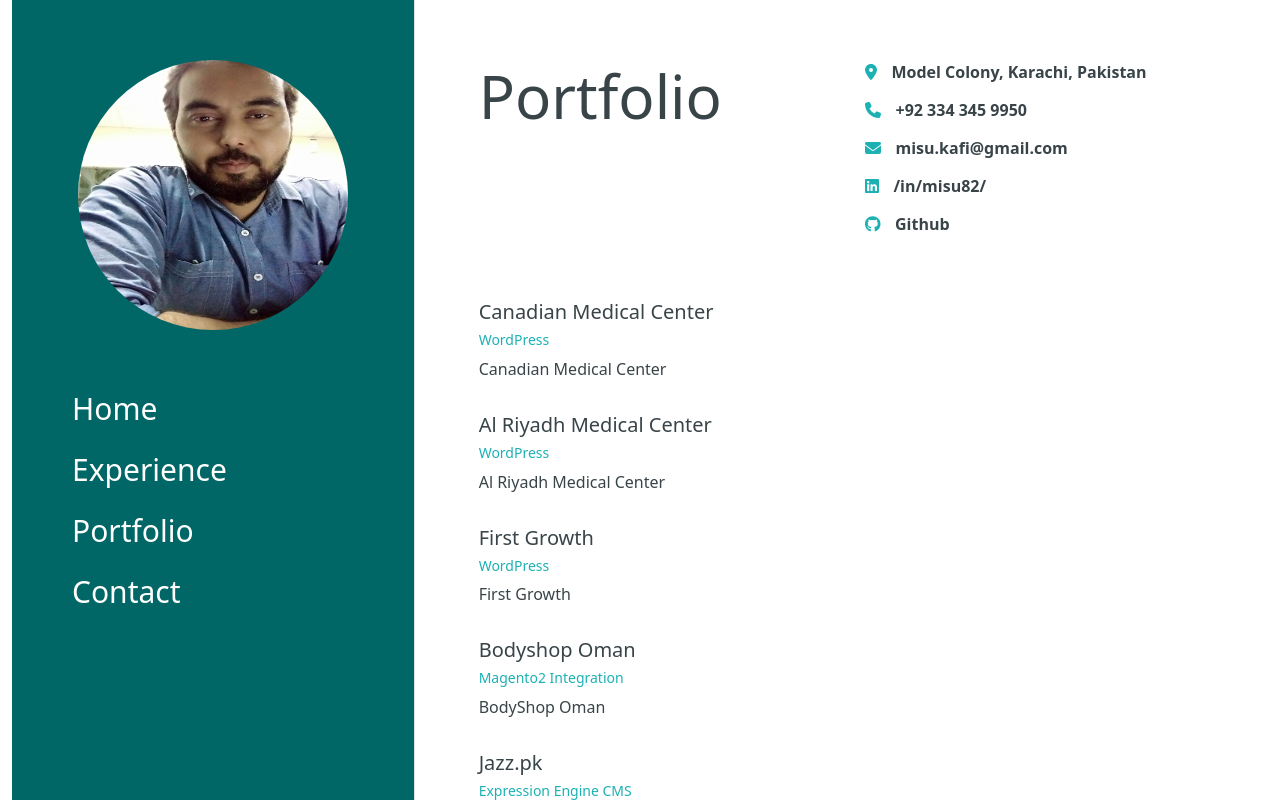
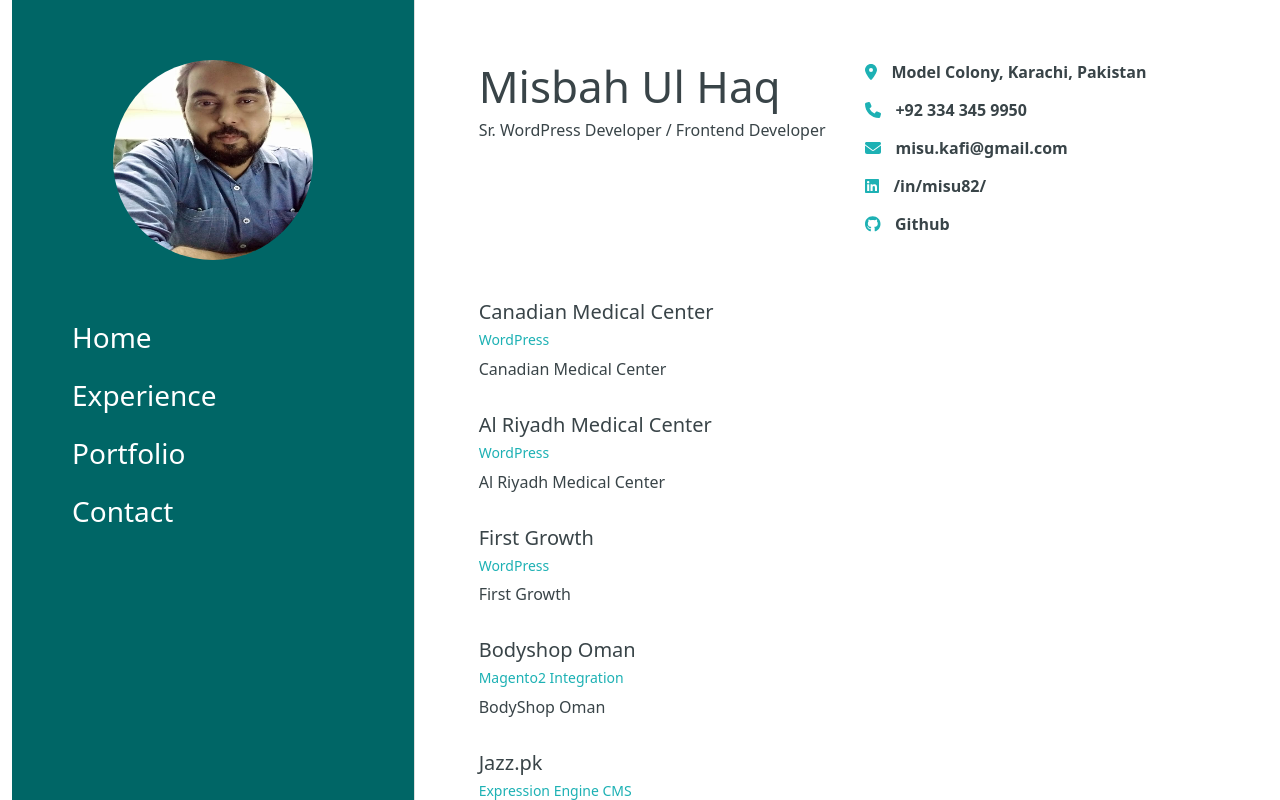
Before and after one commit to MisbahUlHaq1982/react-profile, a React (Create React App) app: page /portfolio in a window 1280 px wide. Built offline with nearby package versions, Linux system fonts and the light colour scheme.

Commit message:
Added new features to React project

```diff
--- a/src/pages/Experience.js
+++ b/src/pages/Experience.js
@@ -15,11 +15,11 @@
           <div className='col-12 col-md-8'>
             <div className='rightSideColumn'>
               <div className='row mb-5 home-intro'>
-                <div className='col'>
-                  <h1>Experience</h1>
-                  {/* <h6>Sr. WordPress Developer / Frontend Developer</h6> */}
+                <div className='col col-sm-12 col-md-12'>
+                  <h1>Misbah Ul Haq</h1>
+                  <h6>Sr. WordPress Developer / Frontend Developer</h6>
                 </div>
-                <div className='col'>
+                <div className='col col-sm-12 col-md-12'>
                   <ul>
                     <li><FontAwesomeIcon icon={faLocationDot} /> <a href='https://www.google.com/maps/place/Model+Colony+Malir+Cantonment,+Karachi,+Pakistan/@24.9012372,67.1794362,15z/data=!3m1!4b1!4m6!3m5!1s0x3eb337623ec7436f:0x48231685184fd3f2!8m2!3d24.9023473!4d67.1892!16zL20vMDlwMWts?entry=ttu&g_ep=EgoyMDI1MDUyNy4wIKXMDSoASAFQAw%3D%3D' target='_blank' rel='noopener noreferrer'>Model Colony, Karachi, Pakistan</a></li>
                     <li><FontAwesomeIcon icon={faPhone} /> +92 334 345 9950</li>
--- a/src/pages/Home.js
+++ b/src/pages/Home.js
@@ -15,11 +15,11 @@
           <div className='col-12 col-md-8'>
             <div className='rightSideColumn'>
               <div className='row mb-5 home-intro'>
-                <div className='col'>
+                <div className='col col-sm-12 col-md-12'>
                   <h1>Misbah Ul Haq</h1>
                   <h6>Sr. WordPress Developer / Frontend Developer</h6>
                 </div>
-                <div className='col'>
+                <div className='col col-sm-12 col-md-12'>
                   <ul>
                     <li><FontAwesomeIcon icon={faLocationDot} /> <a href='https://www.google.com/maps/place/Model+Colony+Malir+Cantonment,+Karachi,+Pakistan/@24.9012372,67.1794362,15z/data=!3m1!4b1!4m6!3m5!1s0x3eb337623ec7436f:0x48231685184fd3f2!8m2!3d24.9023473!4d67.1892!16zL20vMDlwMWts?entry=ttu&g_ep=EgoyMDI1MDUyNy4wIKXMDSoASAFQAw%3D%3D' target='_blank' rel='noopener noreferrer'>Model Colony, Karachi, Pakistan</a></li>
                     <li><FontAwesomeIcon icon={faPhone} /> +92 334 345 9950</li>
--- a/src/pages/portfolio.js
+++ b/src/pages/portfolio.js
@@ -15,11 +15,11 @@
           <div className='col-12 col-md-8'>
             <div className='rightSideColumn'>
               <div className='row mb-5 home-intro'>
-                <div className='col'>
-                  <h1>Portfolio</h1>
-                  {/* <h6>Sr. WordPress Developer / Frontend Developer</h6> */}
+                <div className='col col-sm-12 col-md-12 col-lg-6'>
+                  <h1>Misbah Ul Haq</h1>
+                  <h6>Sr. WordPress Developer / Frontend Developer</h6>
                 </div>
-                <div className='col'>
+                <div className='col col-sm-12 col-md-12 col-lg-6'>
                   <ul>
                     <li><FontAwesomeIcon icon={faLocationDot} /> <a href='https://www.google.com/maps/place/Model+Colony+Malir+Cantonment,+Karachi,+Pakistan/@24.9012372,67.1794362,15z/data=!3m1!4b1!4m6!3m5!1s0x3eb337623ec7436f:0x48231685184fd3f2!8m2!3d24.9023473!4d67.1892!16zL20vMDlwMWts?entry=ttu&g_ep=EgoyMDI1MDUyNy4wIKXMDSoASAFQAw%3D%3D' target='_blank' rel='noopener noreferrer'>Model Colony, Karachi, Pakistan</a></li>
                     <li><FontAwesomeIcon icon={faPhone} /> +92 334 345 9950</li>
--- a/src/styles/style.css
+++ b/src/styles/style.css
@@ -78,3 +78,23 @@
 .contact-wrap ul li, .contact-wrap ul li a {font-size: 26px; color: #394448;}
 .contact-wrap ul li .svg-inline--fa {margin-right: 10px;}
 .contact-wrap ul li .svg-inline--fa path {font-size: 26px; color: #1db1b4;}
+
+@media (max-width: 1440px) {
+  h1 {font-size: 44px;}
+  .lftSidColumn .navbar-expand-lg .navbar-nav a {font-size: 28px;}
+}
+
+@media (max-width: 1280px) {
+  .profileImage img {width: 200px; height: 200px;}
+}
+
+@media (max-width: 991px) {
+  .navbar.navbar-expand-lg {background-color: #ffffff;}
+  .navbar-toggler {border: 1px solid #ffffff;}
+  button:focus:not(:focus-visible) {outline: none; box-shadow:none}
+  .lftSidColumn .navbar-expand-lg .navbar-nav a {color: #1db1b4;}
+}
+
+@media (max-width: 767px) {
+  .lftSidColumn {height: auto;}
+}
```
